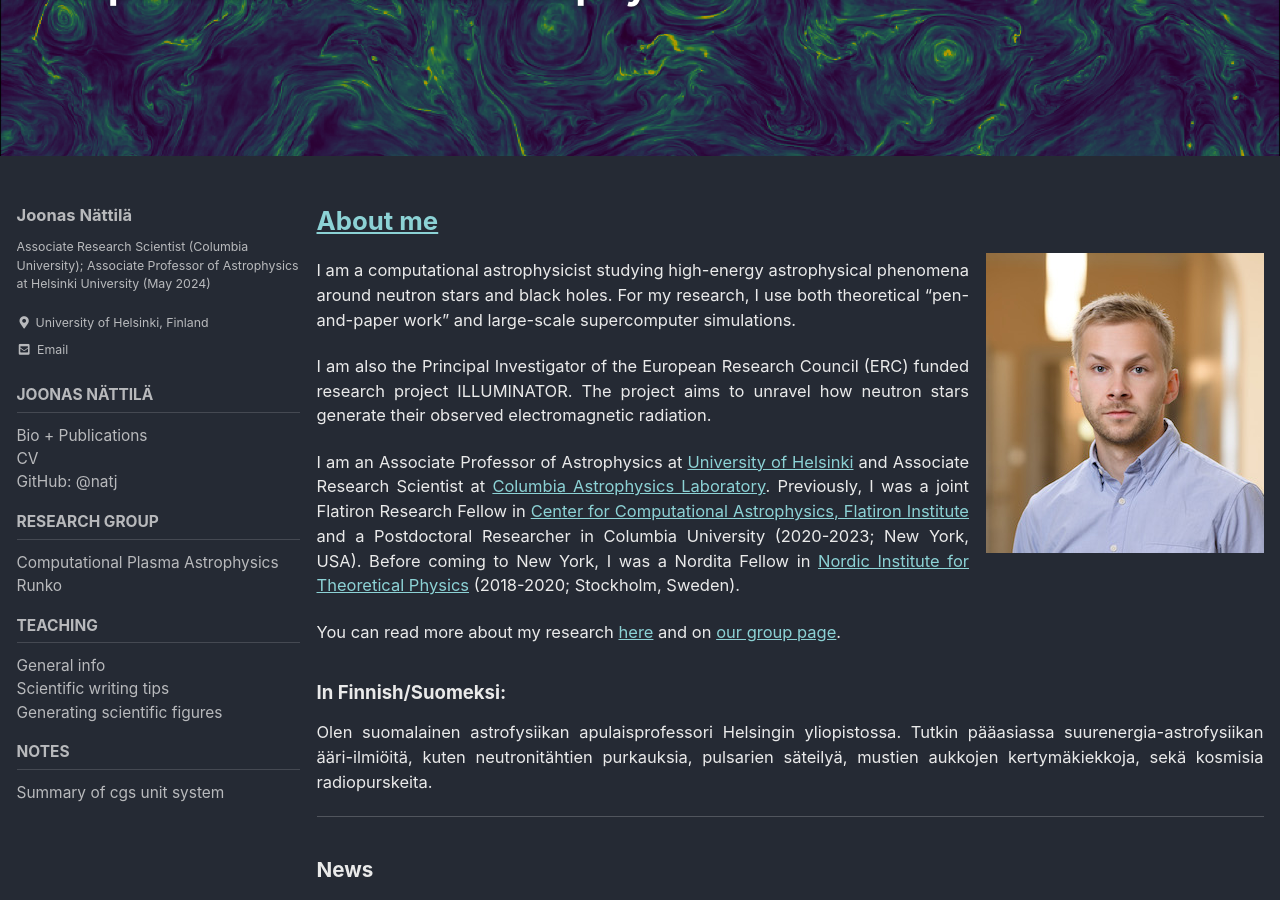
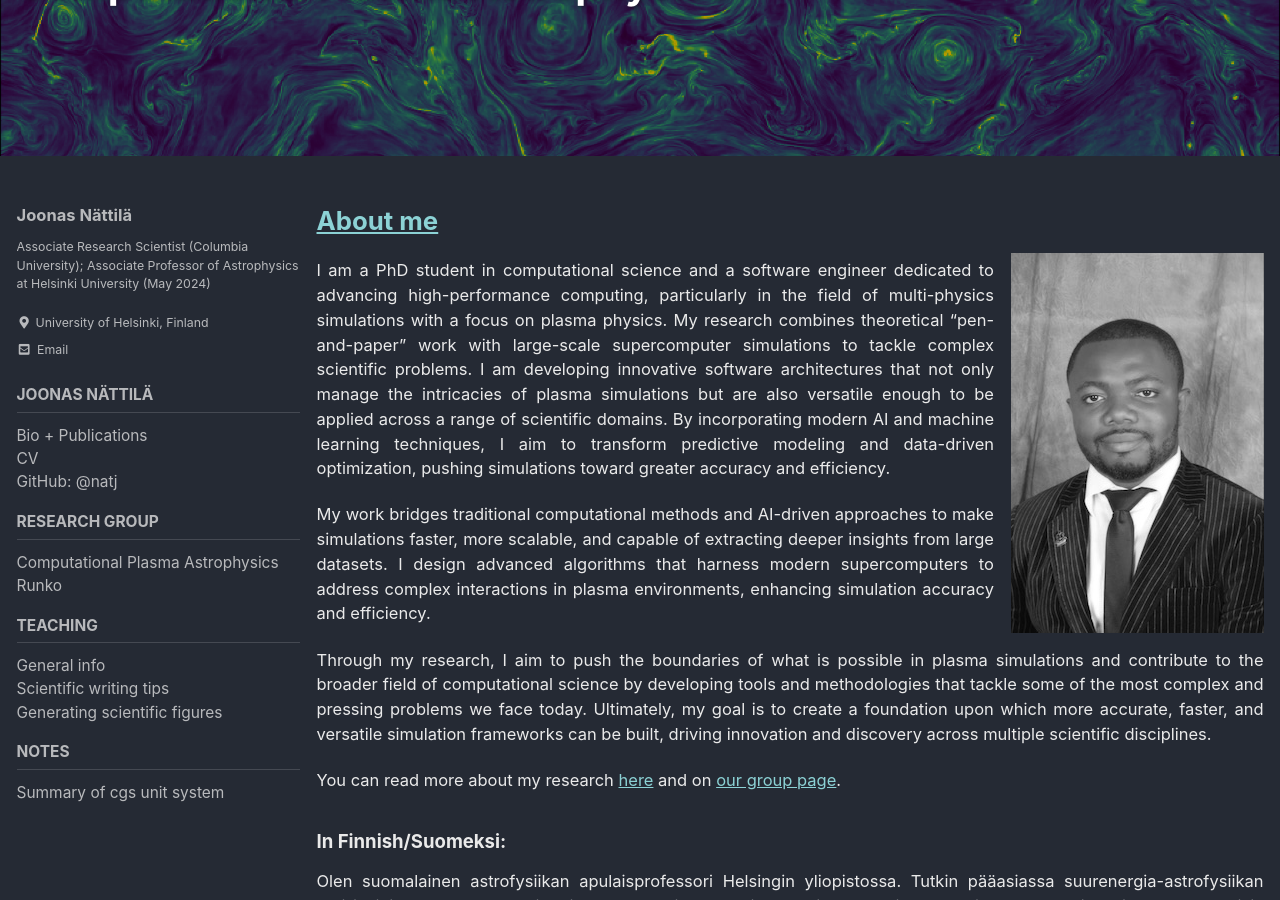
Before and after one commit to mbquashie/mbquashie.github.io, a Jekyll site: the page built from index.md, in a window 1280 px wide and 900 px high, scrolled down 235 px. Built offline with Jekyll 4.4.1, drawn with Linux system fonts in a browser that asks for light colours; cached includes are drawn as plain includes.

Commit message:
Updating files

```diff
--- a/index.md
+++ b/index.md
@@ -13,18 +13,19 @@ entries_layout: grid
 
 # [About me](/about)
 
-![portrait](/images/jnattila2.jpg){: .align-right}
+![portrait](/images/mbq_bw.jpg){: .align-right}
 
 {: .text-justify}
-I am a computational astrophysicist studying high-energy astrophysical phenomena around neutron stars and black holes. For my research, I use both theoretical "pen-and-paper work" and large-scale supercomputer simulations.
+I am a PhD student in computational science and a software engineer dedicated to advancing high-performance computing, particularly in the field of multi-physics simulations with a focus on plasma physics. My research combines theoretical "pen-and-paper" work with large-scale supercomputer simulations to tackle complex scientific problems. I am developing innovative software architectures that not only manage the intricacies of plasma simulations but are also versatile enough to be applied across a range of scientific domains. By incorporating modern AI and machine learning techniques, I aim to transform predictive modeling and data-driven optimization, pushing simulations toward greater accuracy and efficiency.
 
 {: .text-justify}
-I am also the Principal Investigator of the European Research Council (ERC) funded research project ILLUMINATOR. The project aims to unravel how neutron stars generate their observed electromagnetic radiation.
+My work bridges traditional computational methods and AI-driven approaches to make simulations faster, more scalable, and capable of extracting deeper insights from large datasets. I design advanced algorithms that harness modern supercomputers to address complex interactions in plasma environments, enhancing simulation accuracy and efficiency.
 
 {: .text-justify}
-I am an Associate Professor of Astrophysics at [University of Helsinki](https://www.helsinki.fi/en/about-us/people/people-finder/joonas-nattila-9494785) and Associate Research Scientist at [Columbia Astrophysics Laboratory](https://thea.astro.columbia.edu/). Previously, I was a joint Flatiron Research Fellow in [Center for Computational Astrophysics, Flatiron Institute](https://www.simonsfoundation.org/flatiron/center-for-computational-astrophysics/) and a Postdoctoral Researcher in Columbia University (2020-2023; New York, USA). Before coming to New York, I was a Nordita Fellow in [Nordic Institute for Theoretical Physics](http://www.nordita.org) (2018-2020; Stockholm, Sweden).
+Through my research, I aim to push the boundaries of what is possible in plasma simulations and contribute to the broader field of computational science by developing tools and methodologies that tackle some of the most complex and pressing problems we face today. Ultimately, my goal is to create a foundation upon which more accurate, faster, and versatile simulation frameworks can be built, driving innovation and discovery across multiple scientific disciplines.
 
-You can read more about my research [here](/about) and on [our group page](/group).
+
+You can read more about my research [here](/about) and on [our group page](https://the-christlieb-group.github.io).
 
 
 ### In Finnish/Suomeksi:
```
Also changed, not shown: images/mbq_bw.jpg (added).
